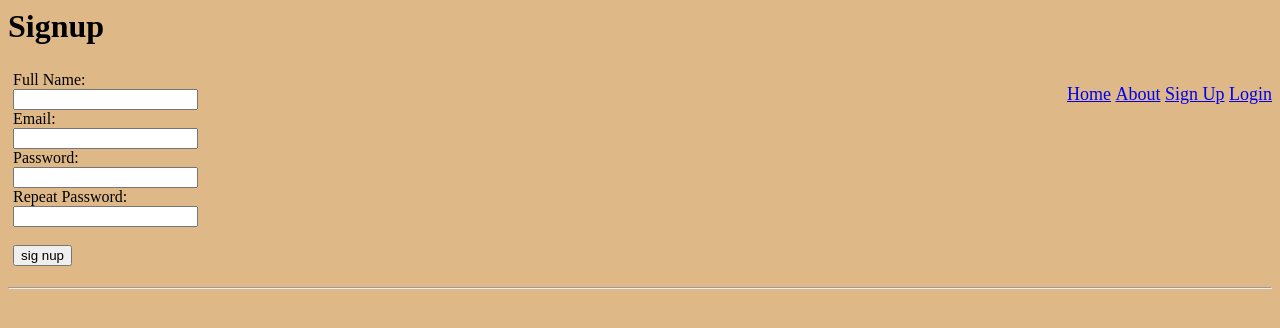
After one commit to Evertcolombia/paws_rescue_flask, a Flask app: page /signup in a window 1280 px wide. The commit adds this page. Shown: the top 328 px of the page. Run offline with Flask 2, Linux system fonts and the light colour scheme.

Commit message:
add login logout ficti functionalities without database connected, just using session global objec from flask

```diff
--- a/app/forms.py
+++ b/app/forms.py
@@ -1,9 +1,17 @@
 from flask_wtf import FlaskForm
 from wtforms import StringField, PasswordField, SubmitField
-from wtforms.validators import InputRequired, Email
+from wtforms.validators import InputRequired, Email, EqualTo
 import email_validator
+
 
 class LoginForm(FlaskForm):
     email = StringField('Email', validators=[InputRequired(), Email()])
     password = PasswordField('Password', validators=[InputRequired()])
     submit = SubmitField('login')
+
+class SignupForm(FlaskForm):
+    full_name = StringField('Full Name', validators=[InputRequired()])
+    email = StringField('Email', validators=[InputRequired(), Email()])
+    password = PasswordField('Password', validators=[InputRequired()])
+    confirm = PasswordField('Repeat Password',  validators=[InputRequired(), EqualTo('password', message='Passwords must match')])
+    submit = SubmitField('sig nup')
--- a/app/main.py
+++ b/app/main.py
@@ -1,5 +1,5 @@
-from flask import Flask, render_template, abort, request
-from .forms import LoginForm
+from flask import Flask, render_template, abort, session, redirect, url_for
+from .forms import LoginForm, SignupForm
 
 app = Flask(__name__)
 
@@ -12,10 +12,10 @@ pets = [
     {"id": 4, "name": "Mr. Furrkins", "age": "5 years", "bio": "Probably napping."},
 ]
 
-users = {
-    "archie.andrews@email.com": "football4life",
-    "veronica.lodge@email.com": "fashiondiva"
-}
+"""Information regarding the Users in the System."""
+users = [
+    {"id": 1, "full_name": "Pet Rescue Team", "email": "team@pawsrescue.co", "password": "adminpass"},
+]
 
 @app.route("/")
 def home():
@@ -33,34 +33,41 @@ def details(pet_id):
         abort(404, description="Custom Error Message")
     return render_template("details.html", pet=pet)
 
+
+@app.route("/signup", methods=["GET", "POST"])
+def signup_render():
+    form = SignupForm()
+    if form.validate_on_submit():
+        new_user = {
+            "id": len(users)+1,
+            "full_name": form.full_name.data,
+            "email": form.email.data,
+            "password": form.password.data
+        }
+        users.append(new_user)
+        return render_template("signup.html", message="Successfully Sign Up")
+    return render_template("signup.html", form = form)
+
+
 @app.route("/login", methods=["GET", "POST"])
 def login_render():
-    """
-    if request.method == "POST":
-        print(request)
-        email = request.form["email"]
-        password = request.form.get("password")
-        print(email + ' ' + password)
+    form = LoginForm()
+    if form.validate_on_submit():
+        user = next((user for user in users if user["email"] == form.email.data and user["password"] == form.password.data), None)
+        if user is None:
+            return render_template("login.html", form = form, message ="Wrong credentials. Please try again.")
+        else:
+            session['user'] = user
+            return render_template("login.html", message = "Successfully Logged In!")
+    return render_template("login.html", form = form)
 
-        if (users[email] == password):
-            return render_template("login.html", message ="Successfully Logged In")
-        return render_template("login.html", message ="Incorrect Email or Password")
-    return render_template("login.html")"""
 
-    form = LoginForm ()
-    """
-    if form.is_submitted():
-        print("submitted")
-    if form.validate():
-        print("valid")"""
-    if form.validate_on_submit():
-        for u_email, u_password in users.items():
-            if (u_email == form.email.data and u_password == form.password.data):
-                return render_template("login.html", message ="Successfully Logged In")
-        return render_template("login.html", form = form, message ="Incorrect Email or Password")
-    elif form.errors:
-        print(form.errors.items())
-    return render_template("login.html", form = form)
+@app.route("/logout")
+def logout():
+    if 'user' in session:
+        session.pop('user')
+    return redirect(url_for('login_render', _external=True))
+
 
 if __name__ == "__main__":
     app.run(debug=True, host="0.0.0.0", port=3000)
--- /dev/null
+++ b/app/templates/signup.html
@@ -0,0 +1,76 @@
+{% block title %}
+
+{% endblock %}
+<link rel="stylesheet" href="{{url_for('static', filename='style.css')}}" />
+
+{% block content %}
+<h1>Signup</h1>
+
+{% if message %}
+    {{ message }}
+{% endif %}
+
+<div>
+    <ul style="list-style-type: none;float: right;font-size: large;">
+        <li style="display:inline"><a href="{{url_for('home')}}">Home</a></li>
+        <li style="display:inline"><a href="{{url_for('about')}}">About</a></li>
+        {% if 'user' in session %}
+        <li style="display:inline"><a href="{{url_for('logout')}}">Log Out</a></li>
+        {% else %}
+        <li style="display:inline"><a href="{{url_for('signup_render')}}">Sign Up</a></li>
+        <li style="display:inline"><a href="{{url_for('login_render')}}">Login</a></li>
+        {% endif %}
+    </ul>
+</div>
+
+{% if form %}
+<form action="{{url_for('signup_render')}}" method="POST" style="padding:5px;">
+    <!-- Full Name Field -->
+    {{ form.full_name.label }}: <br>
+    {{ form.full_name }}
+    <br>
+    {% if form.full_name.errors %}
+        {% for error in form.full_name.errors %}
+        <b style="color:tomato;"> {{ error }} </b>
+        <br>
+        {% endfor %}
+    {% endif %}
+    <!-- Email Field -->
+    {{ form.email.label }}: <br>
+    {{ form.email }}
+    <br>
+    {% if form.email.errors %}
+        {% for error in form.email.errors %}
+        <b style="color:tomato;"> {{ error }} </b>
+        <br>
+        {% endfor %}
+    {% endif %}
+    <!-- Password Field -->
+    {{ form.password.label }}: <br>
+    {{ form.password }}
+    <br>
+    {% if form.password.errors %}
+        {% for error in form.password.errors %}
+        <b style="color:tomato;"> {{ error }} </b>
+        <br>
+        {% endfor %}
+    {% endif %}
+    <!-- Confirm Password Field -->
+    {{ form.confirm.label }}: <br>
+    {{ form.confirm }}
+    <br>
+    {% if form.confirm.errors %}
+        {% for error in form.confirm.errors %}
+        <b style="color:tomato;"> {{ error }} </b>
+        <br>
+        {% endfor %}
+    {% endif %}
+     <!-- Hidden CSRF Token Field -->
+    {{ form.csrf_token }}
+    <br>
+     <!-- Submit Field -->
+    {{ form.submit }}
+</form>
+{% endif %}
+<hr>
+{% endblock %}
```
Also changed, not shown: app/templates/about.html (+12 -0 lines), app/templates/details.html (+12 -0 lines), app/templates/home.html (+19 -2 lines), app/templates/login.html (+12 -0 lines).
